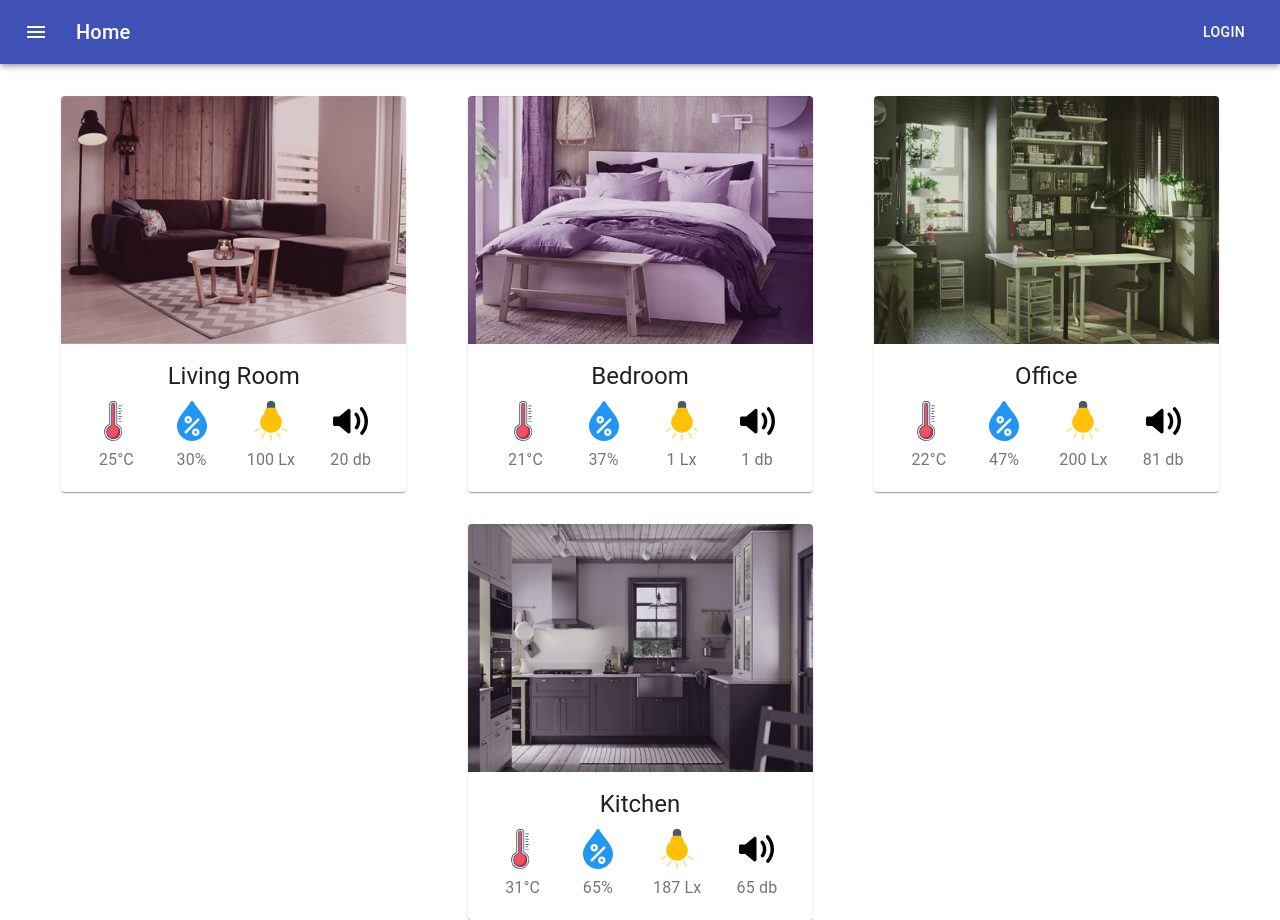
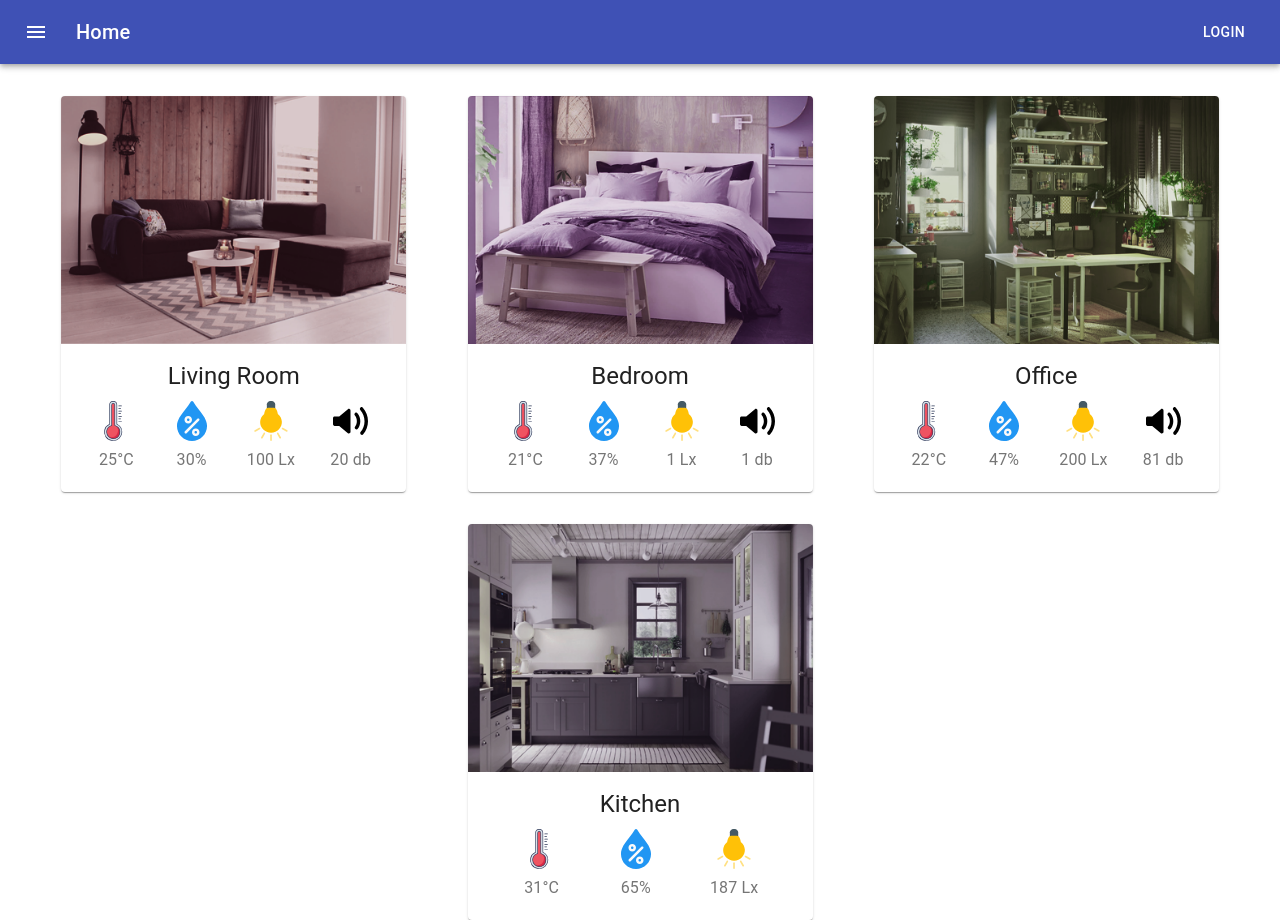
Before and after one commit to KH20/HomeAutomation, a React (Create React App) app: page / in a window 1280 px wide. Built offline with nearby package versions, Linux system fonts and the light colour scheme.

Commit message:
Card sensor parameters now rendered based on the json data

```diff
--- a/src/App.js
+++ b/src/App.js
@@ -44,10 +44,7 @@ function App() {
 								image={room + ".png"}
 								title={capitaliseAllWords(room,"_")}
 								heading={capitaliseAllWords(room,"_")}
-								temp={roomAttributes[room].attributes.temperature}
-								humid={roomAttributes[room].attributes.humidity}
-								light={roomAttributes[room].attributes.light}
-								noise={roomAttributes[room].attributes.noise}
+								sensors={roomAttributes[room].attributes}
 							/>
 						</div>
 						<Dialog handleClose={handleClose} handleOpen={openRoom === room} maxWidth="lg" title={capitaliseAllWords(room,"_")}>
--- a/src/Card.js
+++ b/src/Card.js
@@ -18,6 +18,12 @@ const useStyles = makeStyles({
 export default function ImgMediaCard(props) {
   const classes = useStyles();
 
+console.log(props.sensors);
+	let sensors = [];
+	for(let sensor in props.sensors){
+		sensors.push(sensor)
+	}
+	console.log(sensors);
   return (
     <Card className={classes.root}>
       <CardActionArea>
@@ -33,10 +39,11 @@ export default function ImgMediaCard(props) {
             {props.heading}
           </Typography>
 			<div className="cardParameters">
-				<CardParameter type="temperature" value={props.temp}/>
-				<CardParameter type="humidity" value={props.humid}/>
-				<CardParameter type="light" value={props.light}/>
-				<CardParameter type="noise" value={props.noise}/>
+
+				{sensors.map(sensor => (
+				<CardParameter type={sensor} value={props.sensors[sensor]}/>
+				))}
+
 			</div>
         </CardContent>
       </CardActionArea>
--- a/src/temp.json
+++ b/src/temp.json
@@ -28,8 +28,7 @@
 		"attributes": {
 		  "temperature": 31,
 		  "humidity": 65,
-		  "light": 187,
-		  "noise": 65
+		  "light": 187
 		}
 	  }
 	}
```
